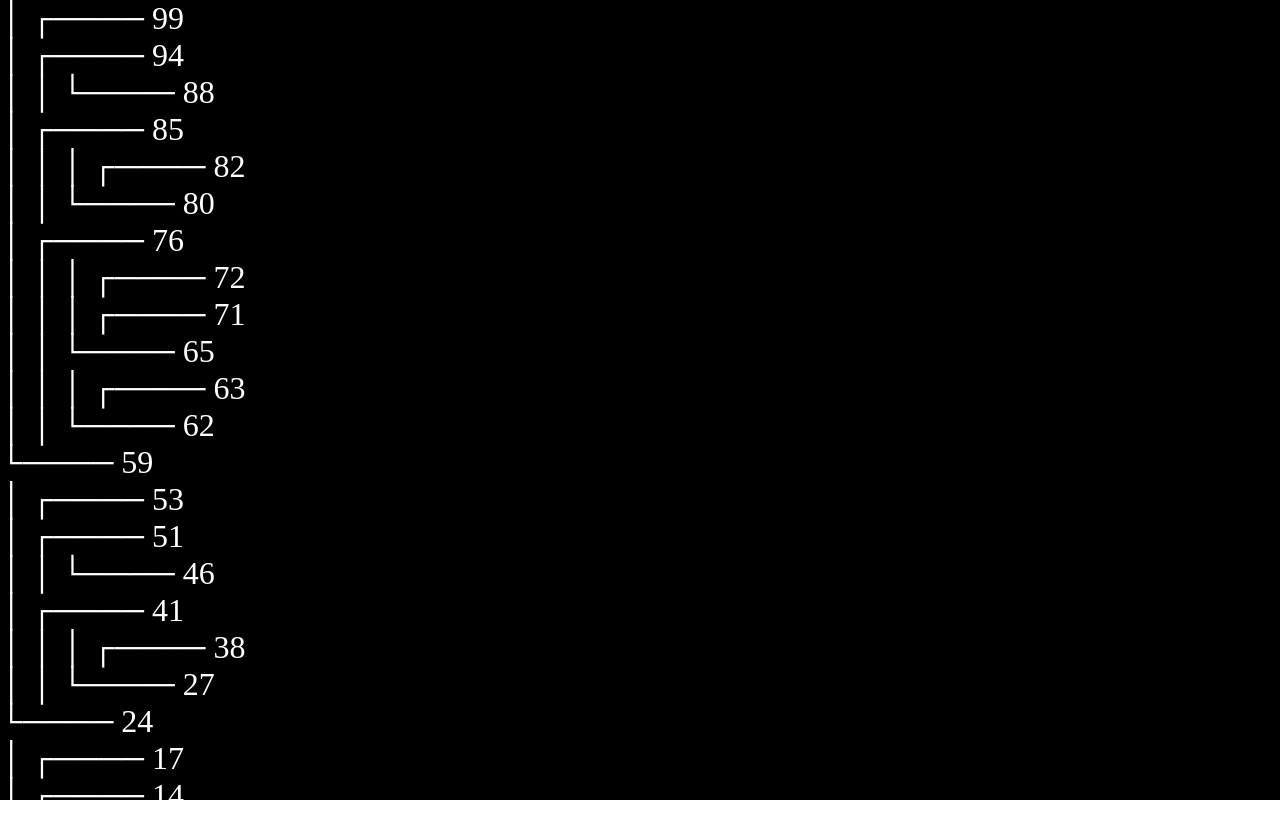
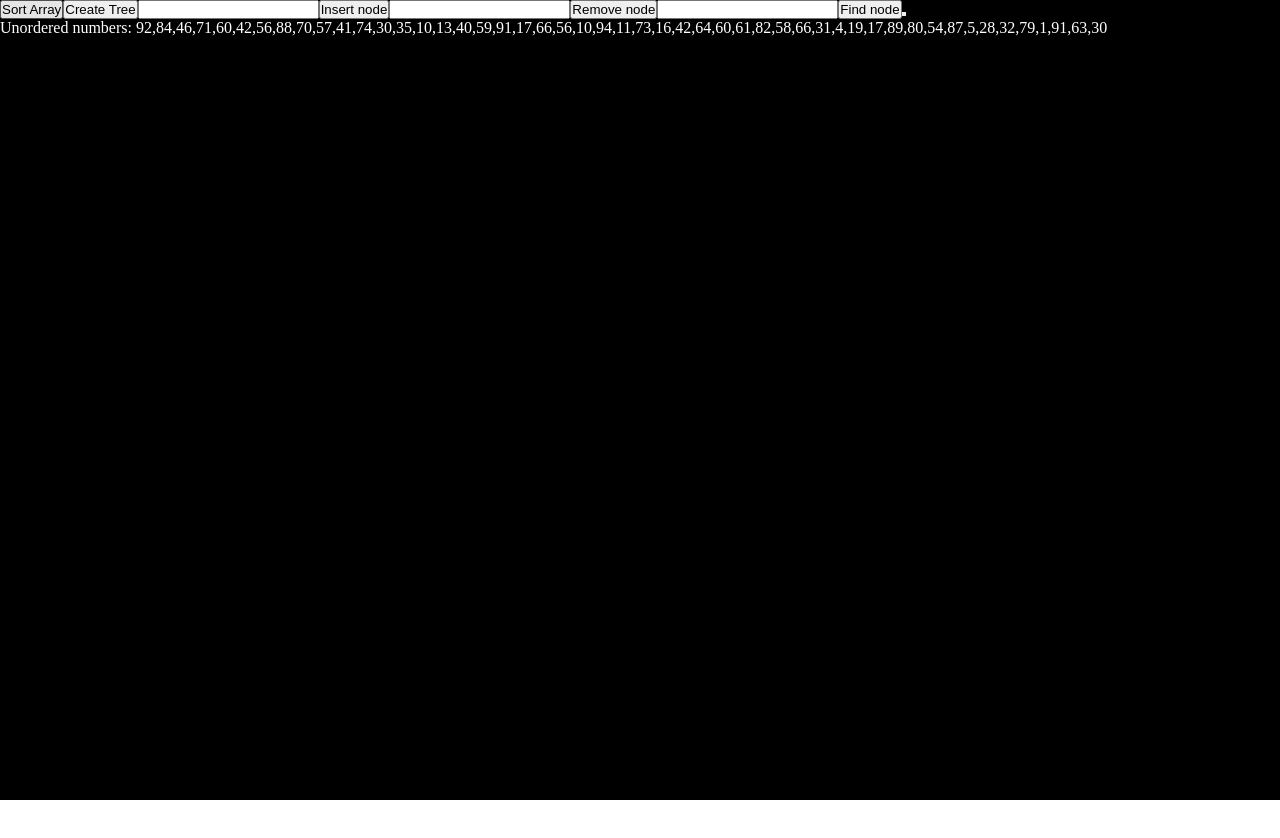
Before and after one commit to dielawn/binary-search-tree, a plain HTML site: page index.html in a window 1280 px wide. After the commit the page ends 800 px from the top, so only its background shows below. Drawn offline with Linux system fonts and the light colour scheme.

Commit message:
making a DOM interface for tree creation and manipulation

```diff
--- a/index.html
+++ b/index.html
@@ -8,6 +8,12 @@
     <script src="script.js" defer></script>
 </head>
 <body>
-    <div class="container" id="container"></div>
+    <div class="container" id="container">
+        <div class="inputDiv" id="inputDiv"></div>
+        <div class="treeContainer" id="treeContainer"></div>
+        <div class="infoContainer" id="infoContainer"></div>
+
+
+    </div>
 </body>
 </html>
--- a/script.js
+++ b/script.js
@@ -1,4 +1,7 @@
 const containerDiv = document.getElementById('container')
+const treeContainer = document.getElementById('treeContainer')
+const inputDiv = document.getElementById('inputDiv')
+const infoContainer = document.getElementById('infoContainer')
 
 const getRandomNumbers = (numberOfNumbers) => {
 
@@ -83,7 +86,7 @@ class Node {
 class Tree {
     constructor(array) {
         this.root = this.buildTree(array)
-        this.size = this.getSortedArrayLength(this.sortArray)
+        // this.size = this.getSortedArrayLength(this.sortArray)
     }
     sortArray(array) {
 
@@ -92,7 +95,7 @@ class Tree {
     getSortedArrayLength(array) {
 
         let sortedArray = mergeSort(array)
-        this.size = sortedArray.length
+        // this.size = sortedArray.length
         return  sortedArray.length
     }
     buildTree(array, start = 0, end = array.length) {
@@ -113,7 +116,6 @@ class Tree {
         const node = this.root
         if (node === null) {
             this.root = new Node(data)
-            this.size++
             return
         } else {
             const searchTree = (node) => {
@@ -127,7 +129,6 @@ class Tree {
                 } else if (data > node.data) {
                     if (node.right === null) {
                         node.right = new Node(data)
-                        this.size++
                         return
                     } else searchTree(node.right)
                 }
@@ -138,7 +139,6 @@ class Tree {
     remove(data) {
 
         this.root = this.removeNode(this.root, data)
-        this.size--
     }
     removeNode(root, data) {
 
@@ -301,7 +301,7 @@ class Tree {
         const newNode = document.createElement("div");
         newNode.classList.add('node')
         newNode.textContent = `${prefix}${isLeft ? "  └────   " : "  ┌──── "}${node.data}`;
-        containerDiv.appendChild(newNode);
+        treeContainer.appendChild(newNode);
 
         if (node.left !== null) {
             this.htmlPrint(node.left,  `${prefix}${isLeft ? "    " : "│   "}`, true);
@@ -386,4 +386,85 @@ async function showTree() {
 
 }
 
-showTree()
+// showTree()
+
+const printTree = (tree) => {
+    tree.prettyPrint()
+    treeContainer.innerHTML = ''
+    tree.htmlPrint()
+}
+
+const renderInputs = () => {
+
+    let myTree = null
+
+    const randomNumbers = document.createElement('p')
+    randomNumbers.classList.add('info')
+    const randomArray = getRandomNumbers(50)
+    randomNumbers.textContent = `Unordered numbers: ${randomArray}`
+    infoContainer.appendChild(randomNumbers)
+
+    const sortArrayBtn = document.createElement('button')
+    let sortedArray = null
+    sortArrayBtn.textContent = 'Sort Array'
+    sortArrayBtn.addEventListener('click', () => {
+        sortedArray = mergeSort(randomArray)
+        randomNumbers.textContent = `Ordered numbers: ${sortedArray}`
+    })
+    inputDiv.appendChild(sortArrayBtn)
+
+    const createTreeBtn = document.createElement('button')
+    createTreeBtn.textContent = 'Create Tree'
+    createTreeBtn.addEventListener('click', () => {
+        if (sortedArray === null || sortedArray === randomNumbers) alert('Array must be sorted')
+        else {
+            myTree = new Tree(sortedArray)
+            myTree.buildTree(sortedArray)
+            printTree(myTree)
+        }
+    })
+    inputDiv.appendChild(createTreeBtn)
+
+    const insertInput = document.createElement('input')
+    const insertBtn = document.createElement('button')
+    insertBtn.textContent = 'Insert node'
+    insertBtn.addEventListener('click', () => {
+        if (insertInput.value != null) {
+            myTree.insert(insertInput.value)
+            printTree(myTree)
+        }
+    })
+    inputDiv.appendChild(insertInput)
+    inputDiv.appendChild(insertBtn)
+
+    const removeItemInput = document.createElement('input')
+    const removeItemBtn = document.createElement('button')
+    removeItemBtn.textContent = 'Remove node'
+    removeItemBtn.addEventListener('click', () => {
+        if (removeItemInput.value != null) {
+        myTree.remove(removeItemInput.value)
+        printTree(myTree)
+        }
+    })
+    inputDiv.appendChild(removeItemInput)
+    inputDiv.appendChild(removeItemBtn)
+
+    const findDataInput = document.createElement('input')
+    const findDataBtn = document.createElement('button')
+    findDataBtn.textContent = 'Find node'
+    findDataBtn.addEventListener('click', () => {
+        if (findDataInput.value != null) myTree.find(findDataInput.value)
+    })
+    inputDiv.appendChild(findDataInput)
+    inputDiv.appendChild(findDataBtn)
+
+    const rebalanceTreeBtn = document.createElement('button')
+    rebalanceTreeBtn.addEventListener('click', () => {
+        myTree.balanceTree()
+        printTree(myTree)
+    })
+    inputDiv.appendChild(rebalanceTreeBtn)
+
+}
+
+renderInputs()
--- a/style.css
+++ b/style.css
@@ -9,9 +9,13 @@
     background-color: black;
     height: 100vh;
     width: 100vw;
+    color: white;
 }
 .node {
-    color: white;
+
     font-size: xx-large;
     position:relative;
 }
+.treeContainer {
+    width: 50%;
+}
```
